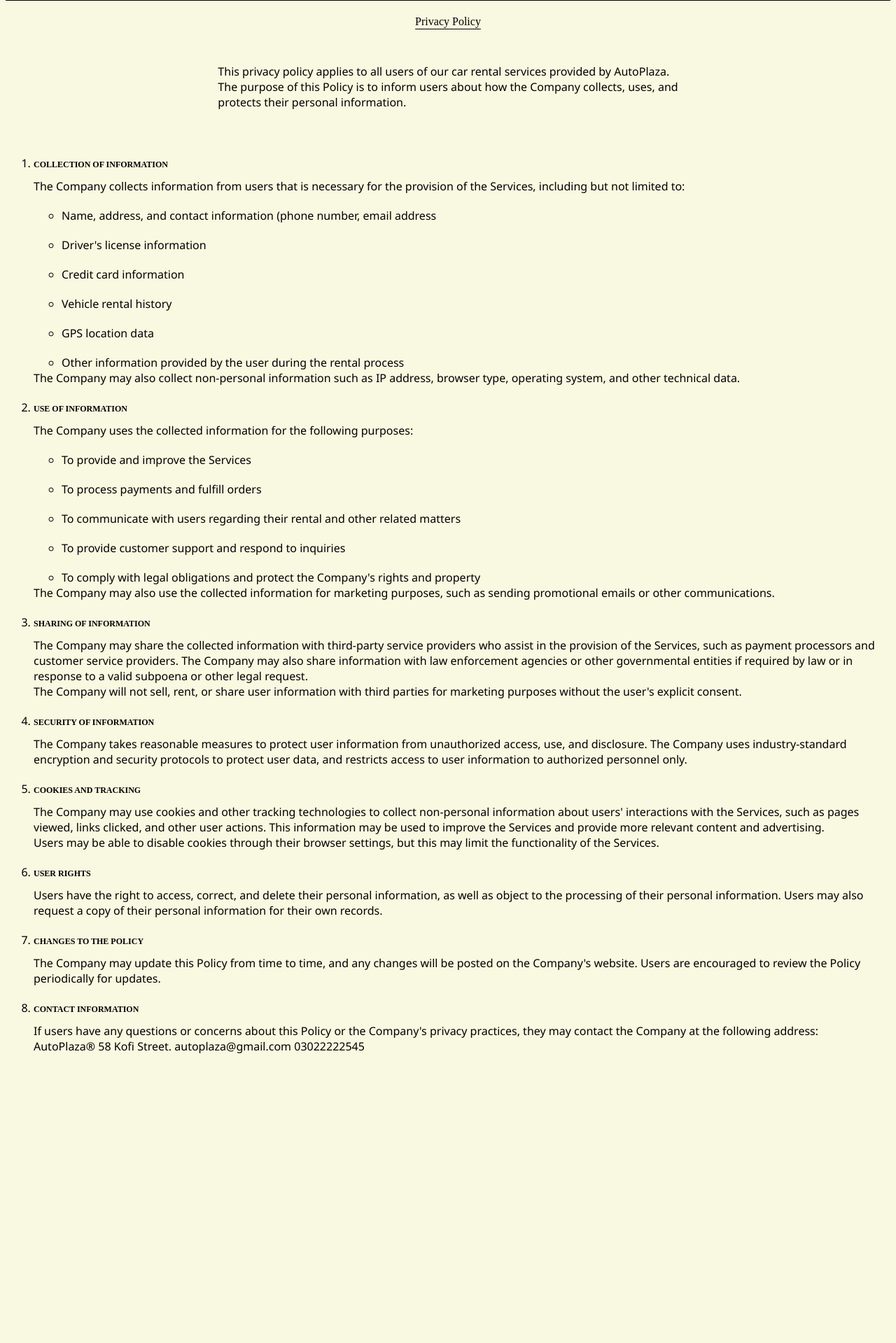
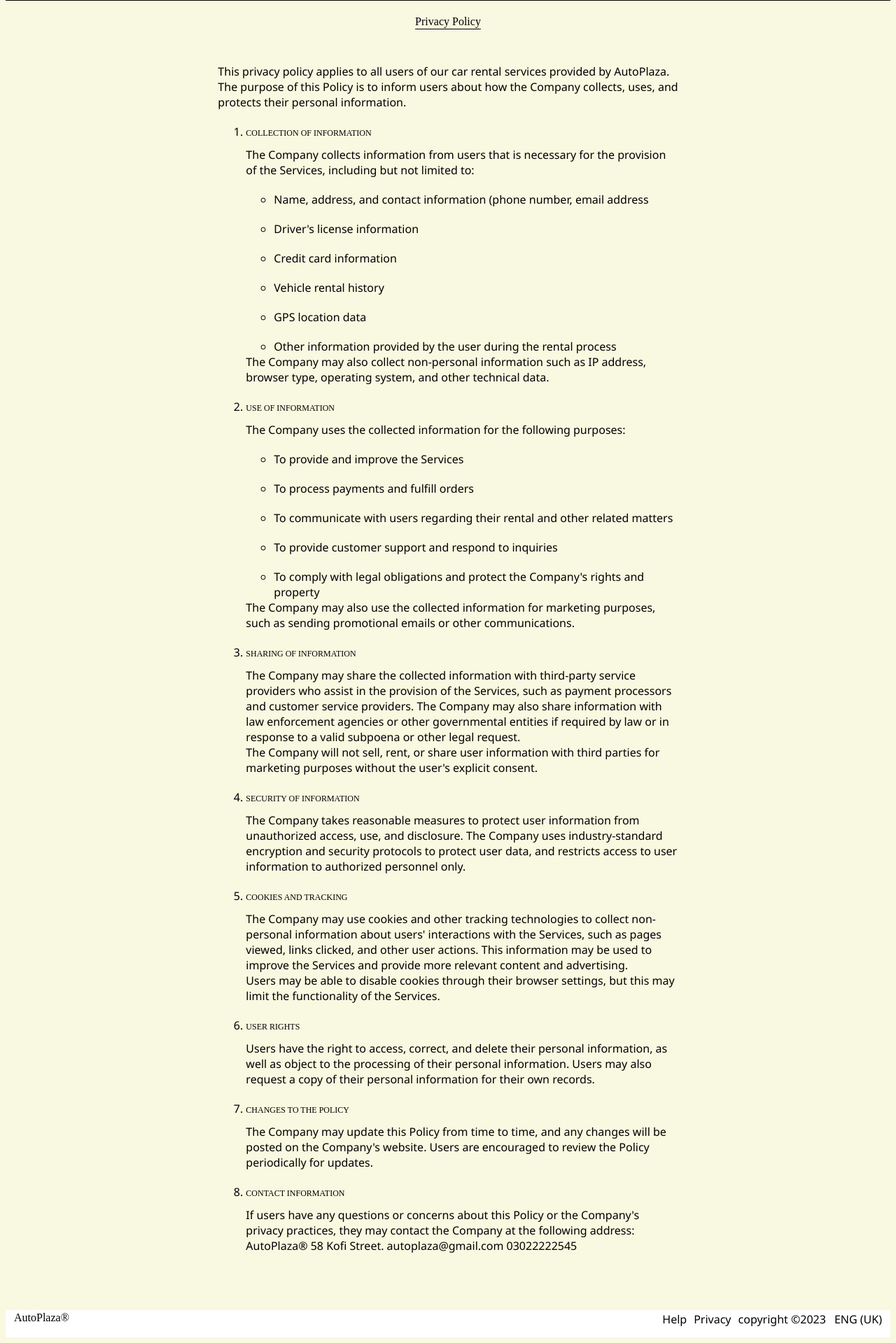
Before and after one commit to Wediah/Car-rental-company, a PHP site: page /privacy.html in a window 1280 px wide. Shown: the part 307-2226 px from the top of the page at 70% size. Before the commit the page ends 1812 px from the top, so only its background shows below. Run offline with PHP 8.4, Linux system fonts and the light colour scheme.

Commit message:
edits a few things

```diff
--- a/help.html
+++ b/help.html
@@ -125,7 +125,7 @@
       <div class="title">AutoPlaza®</div>
       <div class="footer2">
         <div><a href="help.html">Help</a> </div>
-        <div>Privacy</div>
+        <div> <a href="privacy.html">Privacy</a> </div>
         <div>copyright ©2023</div>
         <div class="footer3">
           <ion-icon name="globe-outline"></ion-icon>
--- a/index.html
+++ b/index.html
@@ -279,7 +279,7 @@
       <div class="title">AutoPlaza®</div>
       <div class="footer2">
         <div><a href="help.html">Help</a> </div>
-        <div>Privacy</div>
+        <div><a href="privacy.html">Privacy</a> </div>
         <div>copyright ©2023</div>
         <div class="footer3">
           <ion-icon name="globe-outline"></ion-icon>
--- a/privacy.html
+++ b/privacy.html
@@ -16,7 +16,8 @@
 
     <p class="fre">Privacy Policy</p>
 
-    <p class="questions">
+    <div class="questions">
+    <p>
         This privacy policy applies to all users of our car rental services provided by AutoPlaza. The purpose of this Policy is to inform users about how the Company collects, uses, and protects their personal information.
     </p>
 
@@ -78,6 +79,24 @@
             03022222545
         </li>
     </ol>
+    </div>
+
+    <!--footer-->
+  <div class="footer0">
+    <div class="footer">
+      <div class="title">AutoPlaza®</div>
+      <div class="footer2">
+        <div><a href="help.html">Help</a> </div>
+        <div><a href="privacy.html">Privacy</a> </div>
+        <div>copyright ©2023</div>
+        <div class="footer3">
+          <ion-icon name="globe-outline"></ion-icon>
+          <div>ENG (UK)</div>
+        </div>
+
+      </div>
+    </div>
+  </div>
 
 </body>
 </html>
--- a/style.css
+++ b/style.css
@@ -1065,6 +1065,8 @@
   margin-top: 20px;
 }
 
+
+
 .terms {
   font-size: 12px;
   font-family: Zen Dots;
```
